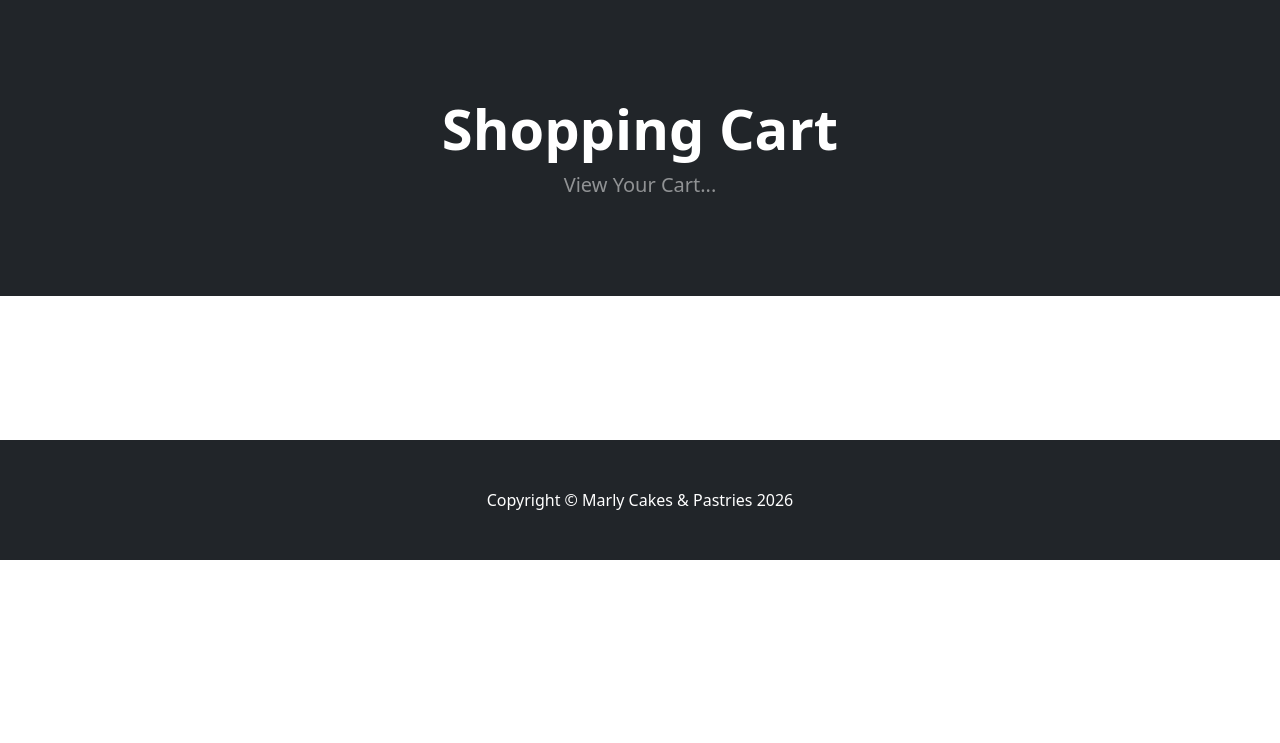
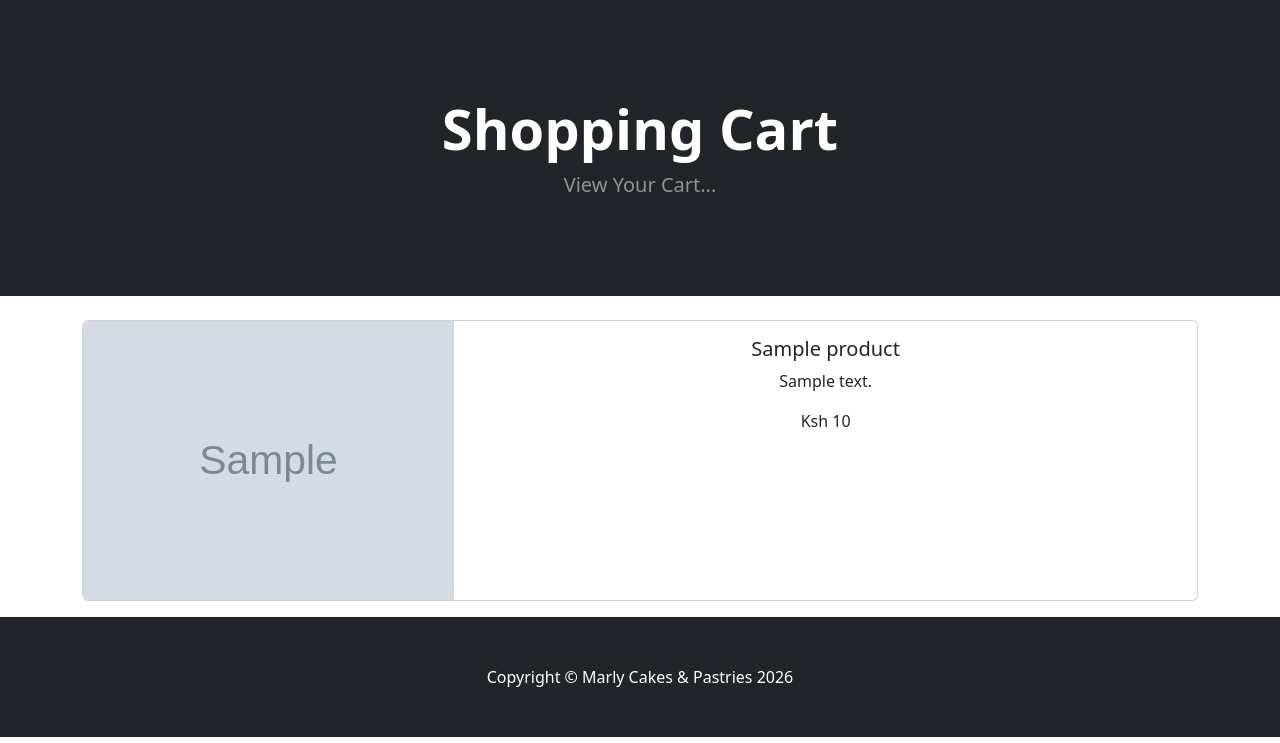
Before and after one commit to petermuremi351/Marly-Cakes-and-Pastries, a Django app: template cart/templates/cart_summary.html in a window 1280 px wide. Shown: the part 57-800 px from the top of the page. Run offline with Django 5.2, Linux system fonts and the light colour scheme; the template is opened without the code that fills it: most values are stand-ins (such as "Sample title", 1, 10 or a date in 2020); grey boxes marked "Sample" are stand-in pictures; some libraries are stand-ins or nearby versions.

Commit message:
update cart summary

```diff
--- a/cart/cart.py
+++ b/cart/cart.py
@@ -1,3 +1,5 @@
+from store.models import Product
+
 
 class Cart():
     def __init__(self, request):
@@ -26,3 +28,12 @@ class Cart():
 
     def __len__(self):
         return len(self.cart)
+
+    def get_prods(self):
+        # get ids from cart
+        product_ids = self.cart.keys()
+        # use ids to lookup products in DB model
+        products = Product.objects.filter(id__in=product_ids)
+
+        # return the looked up products
+        return products
--- a/cart/templates/cart_summary.html
+++ b/cart/templates/cart_summary.html
@@ -10,6 +10,50 @@
                 </div>
             </div>
  </header>
+ <br/>
+ <div class="container">
+ {% if cart_products %}
+    {% for product in cart_products %}
 
-<br/><br/><br/><br/><br/><br/>
+    <div class="card mb-3">
+        <div class="row g-0">
+            <div class="col-md-4">
+                <img src="{{ product.image.url }}" class="img-fluid rounded-start" alt="{{ product.name }}">
+            </div>
+            <div class="col-md-8">
+                <div class="card-body text-center">
+                    <h5 class="card-title">{{ product.name }}</h5>
+                    <p class="card-text">{{ product.description }}</p>
+
+                    {% if product.is_sale %}
+                        <div class="d-flex justify-content-center small text-warning mb-2">
+                            <div class="bi-star-fill"></div>
+                            &nbsp;&nbsp;Offer!&nbsp;&nbsp;
+                            <div class="bi-star-fill"></div>
+                        </div>
+                        <strike>Ksh {{ product.price }}</strike>
+                        &nbsp;Ksh {{ product.sale_price }}
+                    {% else %}
+                        Ksh {{ product.price }}
+                        <!-- <br/> ID: {{ product.id }} -->
+                    {% endif %}
+
+
+                    <br/><br/>
+                    <!-- <a href="{% url 'home' %}" class="btn btn-secondary">Home</a> -->
+
+                </div>
+            </div>
+        </div>
+    </div>
+
+    {% endfor %}
+    {% else %}
+    There's Nothing In Your Cart...
+    <br/><br/><br/><br/><br/><br/><br/><br/><br/><br/>
+{% endif %}
+ </div>
+
+
+
 {% endblock %}
--- a/cart/views.py
+++ b/cart/views.py
@@ -5,7 +5,10 @@ from django.http import JsonResponse
 
 
 def cart_summary(request):
-    return render(request, "cart_summary.html", {})
+    # get the cart
+    cart = Cart(request)
+    cart_products = cart.get_prods
+    return render(request, "cart_summary.html", {"cart_products":cart_products})
 
 def cart_add(request):
     # get cart
```
Also changed, not shown: db.sqlite3.
